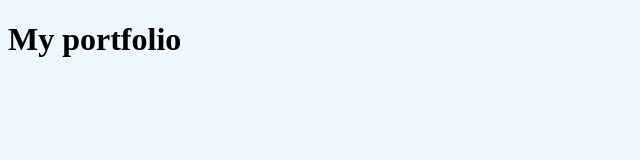
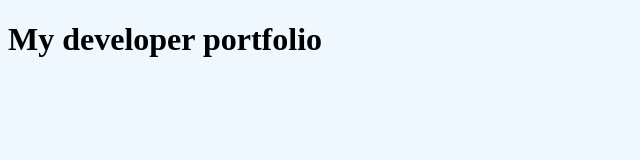
Before and after one commit to miloKoleske/portfolio, a plain HTML site: page index.html in a window 1280 px wide. Shown: the whole page, without its empty margins (0-640 px from the left). Drawn offline with Linux system fonts and the light colour scheme.

Commit message:
Edited h1 tag.

```diff
--- a/index.html
+++ b/index.html
@@ -8,6 +8,6 @@
     <title>Milo Koleske Portfolio</title>
 </head>
 <body>
-    <h1>My portfolio</h1>
+    <h1>My developer portfolio</h1>
 </body>
 </html>
```
